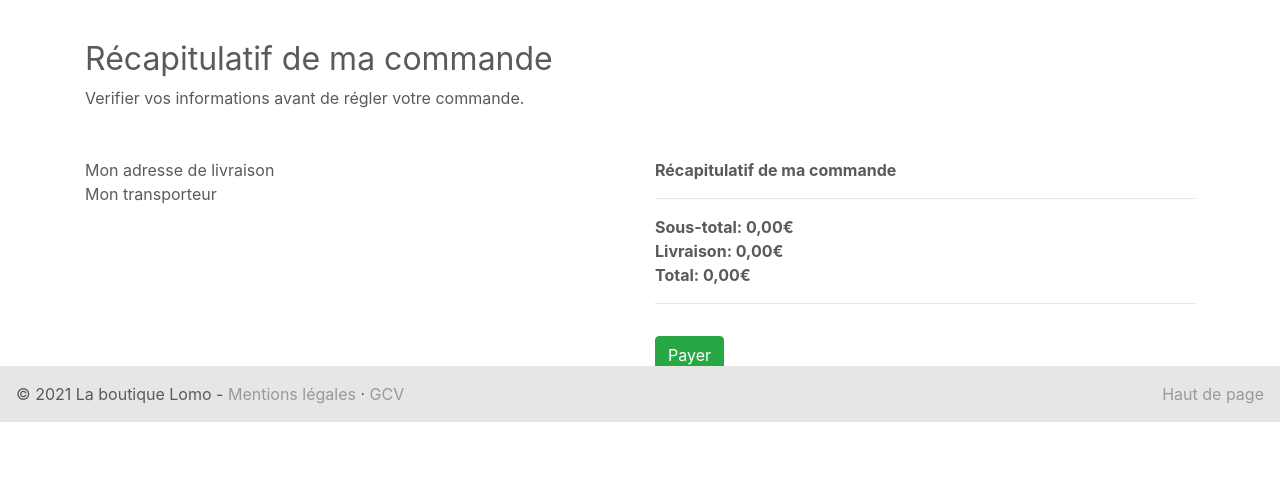
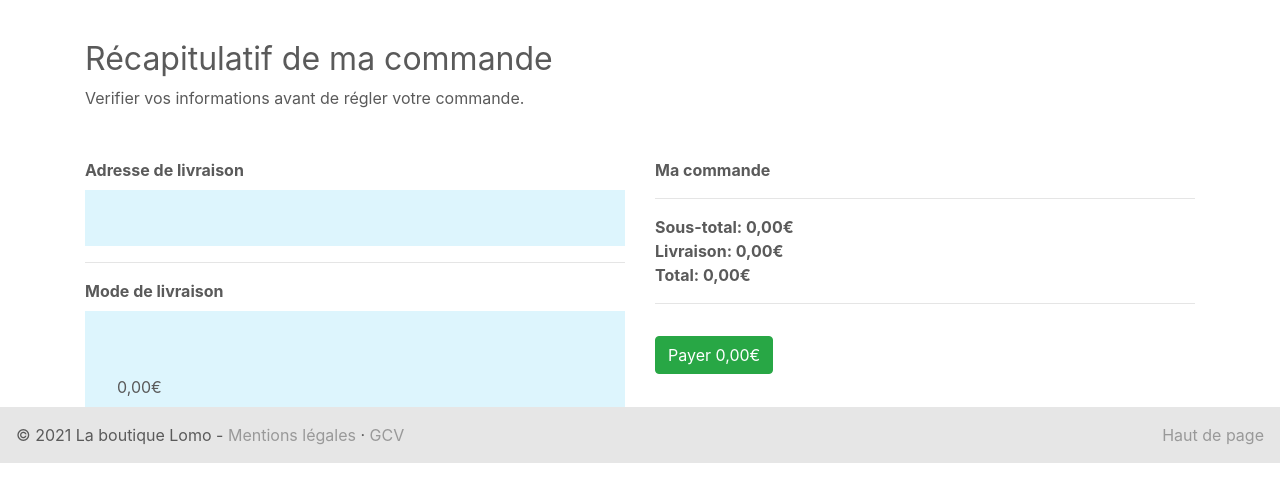
Before and after one commit to debPhoenix/laboutiquelomo, a Symfony app: template templates/order/add.html.twig in a window 1280 px wide. Shown: the part 56-558 px from the top of the page. Run offline with Twig, Linux system fonts and the light colour scheme; the template is opened without the code that fills it, so the values that code supplies are empty; some libraries are stand-ins or nearby versions.

Commit message:
all details + order OK

```diff
--- a/src/Controller/OrderController.php
+++ b/src/Controller/OrderController.php
@@ -97,7 +97,8 @@ class OrderController extends AbstractController
 
         return $this->render('order/add.html.twig', [
             'cart' => $cart->getFull(),
-            'carrier' => $carriers
+            'carrier' => $carriers,
+            'delivery' => $delivery_content
         ]);
     }
 }
--- a/templates/order/add.html.twig
+++ b/templates/order/add.html.twig
@@ -8,11 +8,20 @@
 
 <div class="row mt-5">
     <div class="col-md-6">
-        Mon adresse de livraison<br/>
-        Mon transporteur
+        <b>Adresse de livraison</b><br/>
+        <div class="form-check">
+            {{ delivery|raw }}<br/>
+        </div>
+        <hr>
+        <b>Mode de livraison</b><br/>
+        <div class="form-check">
+            {{ carrier.name }}<br/>
+            {{ carrier.description }}<br/>
+            {{ carrier.price | number_format(2, ',', '.') }}€
+        </div>
     </div>
     <div class="col-md-6">
-        <b>Récapitulatif de ma commande</b><br/>
+        <b>Ma commande</b><br/>
         <div class="mt-2">
             {% set total = null %}
             {% for key,product in cart %}
@@ -40,7 +49,7 @@
         <b>Livraison: {{ (carrier.price) | number_format(2, ',', '.') }}€</b><br/>
         <b>Total: {{ ((total /100) + carrier.price) | number_format(2, ',', '.') }}€</b><br/>
         <hr>
-        <a href="#" class="btn btn-success mt-3">Payer</a>
+        <a href="#" class="btn btn-success mt-3">Payer {{ ((total /100) + carrier.price) | number_format(2, ',', '.') }}€</a>
     </div>
 </div>
 {% endblock %}
```
